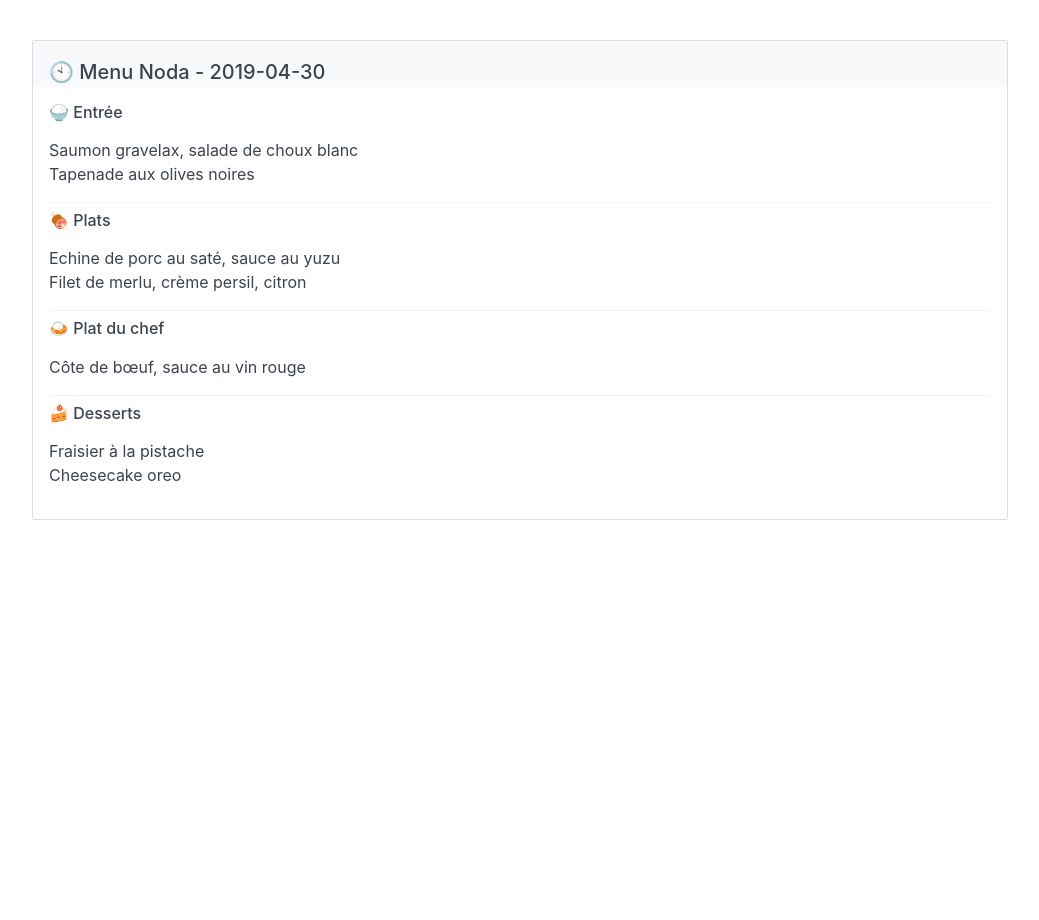
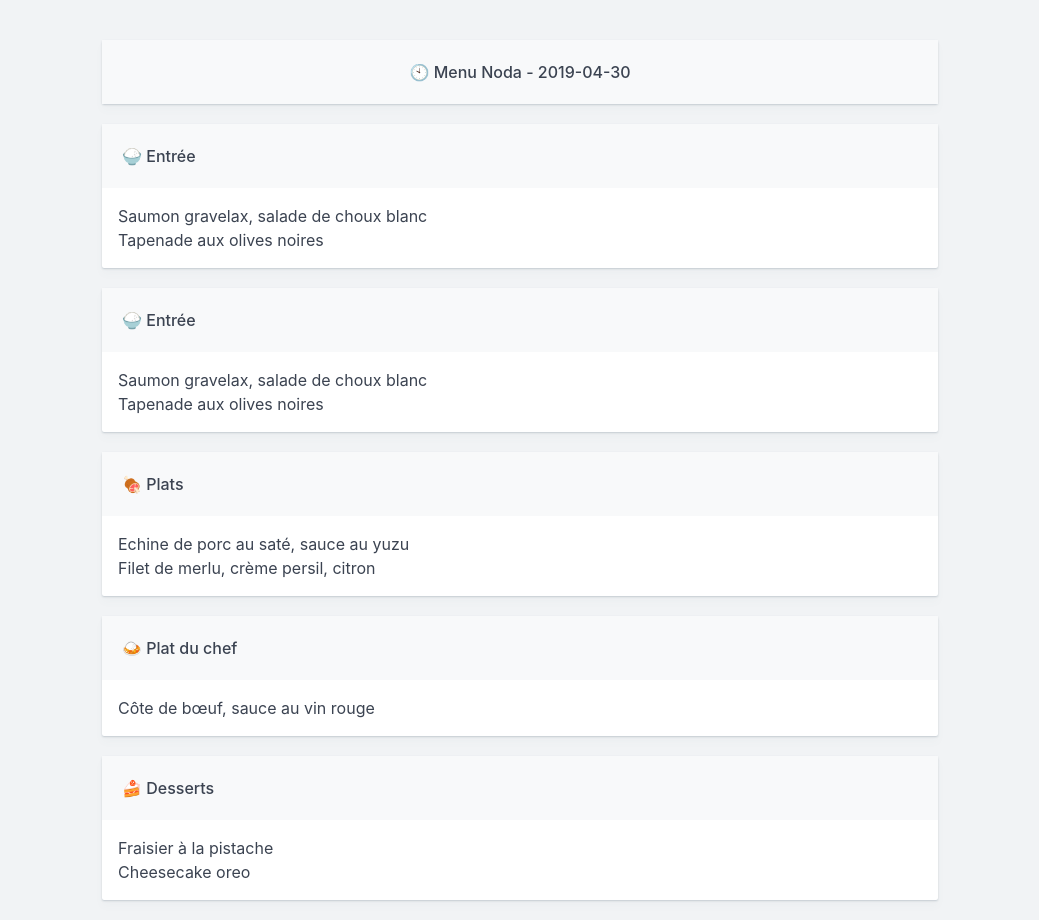
Before and after one commit to disklosr/noda-ui, a React (Create React App) app: page / in a window 1280 px wide. Shown: the whole page, without its empty margins (120-1159 px from the left). Before the commit the page ends 800 px from the top, so only its background shows below. Built offline with nearby package versions, Linux system fonts and the light colour scheme.

Commit message:
separate cards for each menu entry

```diff
--- a/src/App.css
+++ b/src/App.css
@@ -1,5 +1,32 @@
-#root dl dd {
+body {
+    background-color: #f1f3f5
+}
+
+.vertical-center {
     margin: 0;
+    position: absolute;
+    top: 50%;
+    -ms-transform: translateY(-50%);
+    transform: translateY(-50%);
+}
+
+.card {
+    margin-bottom: 1rem;
+    margin-left: 0.5rem;
+    margin-right: 0.5rem;
+}
+
+#root dl {
+    margin: 0;
+}
+
+#root dd {
+    margin: 0
+}
+
+#root .shadow {
+    border: 0;
+    box-shadow: 0 6px 8px rgba(102, 119, 136, .03), 0 1px 2px rgba(102, 119, 136, .3);
 }
 
 @keyframes App-logo-spin {
--- a/src/App.js
+++ b/src/App.js
@@ -5,47 +5,80 @@
 function App() {
   return (
 
-    <div className="container grid-lg" style={{ marginTop: '2rem' }}>
+    <div className="container grid-md" style={{ marginTop: '2rem' }}>
       <div className="columns">
         <div className="col-12">
-          <div class="card">
-            <div class="card-header" style={{ backgroundColor: "#f8f9fa" }}>
-              <div class="card-title h5"> 🕙 Menu Noda - 2019-04-30</div>
+
+          <div className="card shadow">
+            <div class="card-header text-center" style={{ backgroundColor: "#f8f9fa", padding: '1rem' }}>
+              <div class="card-title h6"> 🕙 Menu Noda - 2019-04-30</div>
             </div>
-            <div class="card-body">
-              <div>
-                <h6>🍚 Entrée</h6>
+          </div>
+
+          <div className="card shadow">
+            <div class="card-header" style={{ backgroundColor: "#f8f9fa", padding: '1rem' }}>
+              <div class="card-title h6"> 🍚 Entrée</div>
+            </div>
+            <div className="card-body">
             <dl>
               <dd>Saumon gravelax, salade de choux blanc</dd>
               <dd>Tapenade aux olives noires</dd>
             </dl>
+
             </div>
-              <div class="divider"></div>
-              <div>
-                <h6>🍖 Plats</h6>
-                <dl>
-                  <dd>Echine de porc au saté, sauce au yuzu</dd>
-                  <dd>Filet de merlu, crème persil, citron</dd>
-                </dl>
           </div>
-              <div class="divider"></div>
-              <div>
-                <h6>🍛 Plat du chef</h6>
-                <dl><dd>Côte de bœuf, sauce au vin rouge</dd></dl>
+
+          <div className="card shadow">
+            <div class="card-header" style={{ backgroundColor: "#f8f9fa", padding: '1rem' }}>
+              <div class="card-title h6"> 🍚 Entrée</div>
             </div>
-              <div class="divider"></div>
-              <div>
-                <h6>🍰 Desserts</h6>
-                <dl>
-                  <dd>Fraisier à la pistache</dd>
-                  <dd>Cheesecake oreo</dd>
-                </dl>
+            <div className="card-body">
+              Saumon gravelax, salade de choux blanc
+              <br />
+              Tapenade aux olives noires
+            </div>
+          </div>
+
+          <div className="card shadow">
+            <div class="card-header" style={{ backgroundColor: "#f8f9fa", padding: '1rem' }}>
+              <div class="card-title h6"> 🍖 Plats</div>
+            </div>
+            <div className="card-body">
+
+                Echine de porc au saté, sauce au yuzu
+                <br />
+                Filet de merlu, crème persil, citron
+
+            </div>
+          </div>
+
+          <div className="card shadow">
+            <div class="card-header" style={{ backgroundColor: "#f8f9fa", padding: '1rem' }}>
+              <div class="card-title h6"> 🍛 Plat du chef</div>
+            </div>
+            <div className="card-body">
+
+                Côte de bœuf, sauce au vin rouge
+
+            </div>
+          </div>
+
+          <div className="card shadow">
+            <div class="card-header" style={{ backgroundColor: "#f8f9fa", padding: '1rem' }}>
+              <div class="card-title h6"> 🍰 Desserts</div>
+            </div>
+            <div className="card-body">
+
+                Fraisier à la pistache
+                <br />
+                Cheesecake oreo
+
             </div>
           </div>
         </div>
       </div>
-      </div>
-    </div>
+
+    </div >
   );
 }
 
```
Lines whose indentation alone changed are shown as unchanged.
